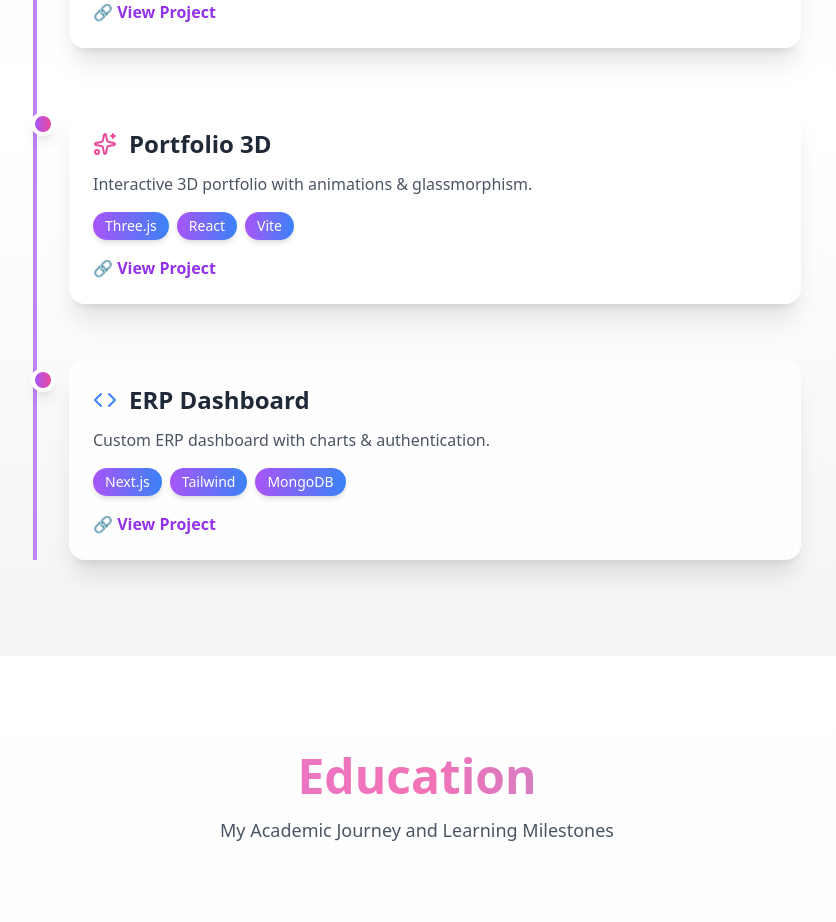
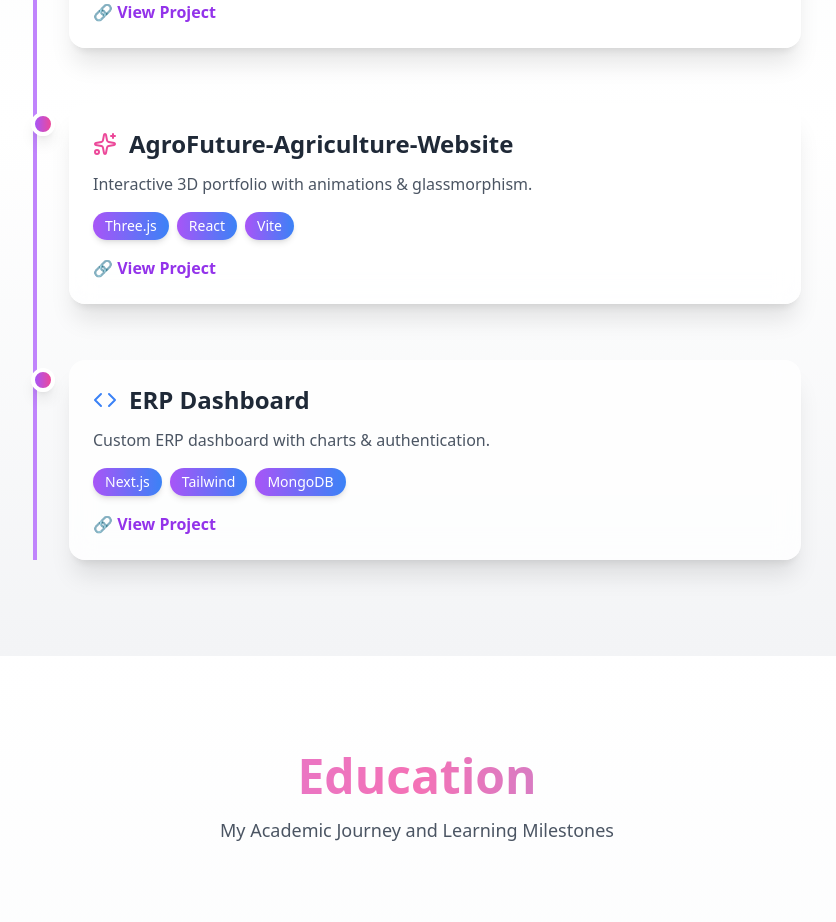
Before and after one commit to VIRENDRA-18/MY-PORTFOLIO, a React (Vite) app: page / in a window 1280 px wide. Shown: the part 3700-4622 px from the top of the page, without its empty margins (223-1059 px from the left). Built offline with nearby package versions, Linux system fonts and the light colour scheme.

Commit message:
Update project links and titles in Projects component

```diff
--- a/src/components/Projects/Projects.jsx
+++ b/src/components/Projects/Projects.jsx
@@ -7,14 +7,14 @@ const projects = [
     title: "Yoga Website",
     description: "A modern yoga landing page with React + Tailwind.",
     tech: ["React", "Tailwind", "Framer Motion"],
-    link: "#",
+    link: "https://yoga-website-jzzk8wblw-virendra-singhs-projects-32e149d5.vercel.app",
     icon: <Globe className="w-6 h-6 text-purple-500" />,
   },
   {
-    title: "Portfolio 3D",
+    title: "AgroFuture-Agriculture-Website",
     description: "Interactive 3D portfolio with animations & glassmorphism.",
     tech: ["Three.js", "React", "Vite"],
-    link: "#",
+    link: "https://agro-future-agriculture-website-he7p-pcvytzsp5.vercel.app",
     icon: <Sparkles className="w-6 h-6 text-pink-500" />,
   },
   {
```
